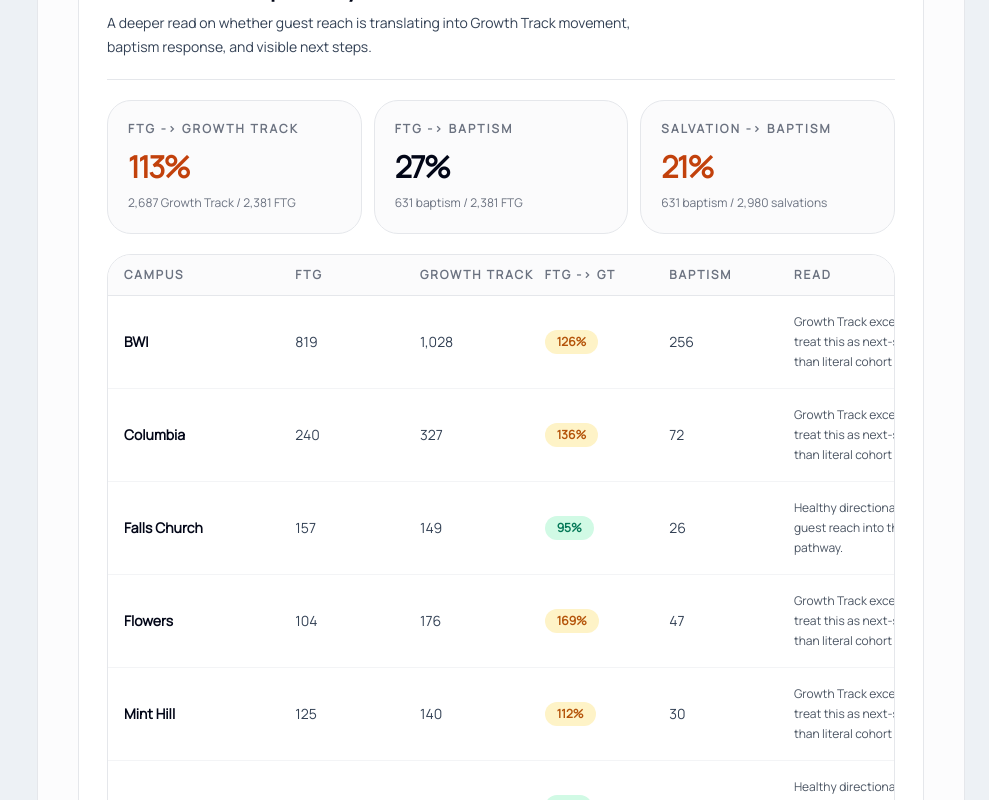
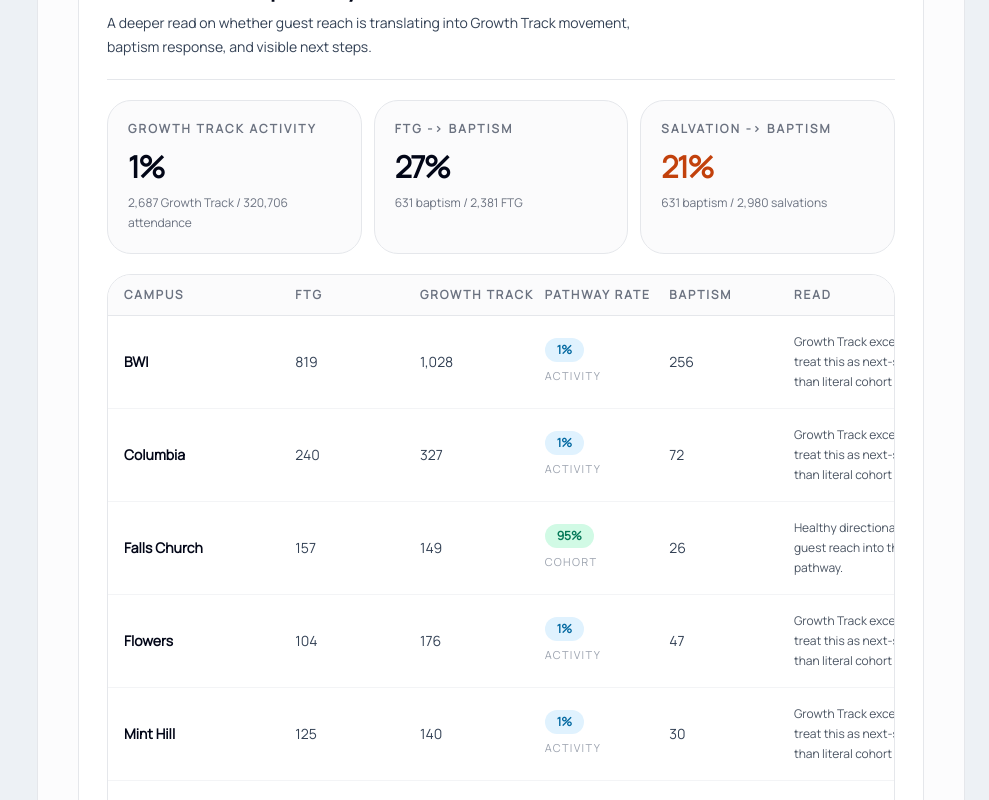
Before and after one commit to richardjom/campus-dashboard, a React (Vite) app: page /insights in a window 1280 px wide. Shown: the part 4500-5300 px from the top of the page, without its empty margins (291-1280 px from the left). Built offline with nearby package versions, Linux system fonts and the light colour scheme.

Commit message:
Make conversion funnel rate context-aware

```diff
--- a/src/components/conversion-funnel-card.tsx
+++ b/src/components/conversion-funnel-card.tsx
@@ -12,14 +12,24 @@ type ConversionFunnelCardProps = {
 
 type ConversionRow = {
   campus: string;
+  attendance: number;
   firstTimeGuests: number;
   growthTrack: number;
   baptism: number;
   salvations: number;
   guestToGrowthTrack: number | null;
+  growthTrackActivity: number | null;
   guestToBaptism: number | null;
   salvationToBaptism: number | null;
   note: string;
+};
+
+type PathwayMetricPresentation = {
+  label: string;
+  value: number | null;
+  detail: string;
+  tone: "positive" | "warning" | "neutral";
+  mode: "cohort" | "activity" | "none";
 };
 
 export function ConversionFunnelCard({
@@ -31,6 +41,10 @@ export function ConversionFunnelCard({
 }: ConversionFunnelCardProps) {
   const rows = useMemo(() => buildConversionRows(metrics, campuses, year), [metrics, campuses, year]);
   const totals = useMemo(() => summarizeRows(rows), [rows]);
+  const primaryPathwayMetric = useMemo(
+    () => buildPathwayMetricPresentation(totals.attendance, totals.firstTimeGuests, totals.growthTrack),
+    [totals.attendance, totals.firstTimeGuests, totals.growthTrack],
+  );
 
   if (rows.length === 0) {
     return (
@@ -68,10 +82,10 @@ export function ConversionFunnelCard({
 
       <div className="mt-5 grid gap-3 md:grid-cols-3">
         <ConversionStat
-          label="FTG -> Growth Track"
-          value={formatRate(totals.guestToGrowthTrack)}
-          detail={`${totals.growthTrack.toLocaleString()} Growth Track / ${totals.firstTimeGuests.toLocaleString()} FTG`}
-          tone={getRateTone(totals.guestToGrowthTrack, totals.growthTrack > totals.firstTimeGuests)}
+          label={primaryPathwayMetric.label}
+          value={formatRate(primaryPathwayMetric.value)}
+          detail={primaryPathwayMetric.detail}
+          tone={primaryPathwayMetric.tone}
         />
         <ConversionStat
           label="FTG -> Baptism"
@@ -92,12 +106,15 @@ export function ConversionFunnelCard({
           <span>Campus</span>
           <span>FTG</span>
           <span>Growth Track</span>
-          <span>{"FTG -> GT"}</span>
+          <span>Pathway rate</span>
           <span>Baptism</span>
           <span>Read</span>
         </div>
 
-        {rows.map((row) => (
+        {rows.map((row) => {
+          const pathwayMetric = buildPathwayMetricPresentation(row.attendance, row.firstTimeGuests, row.growthTrack);
+
+          return (
             <div
               key={row.campus}
               className="grid min-w-[920px] grid-cols-[1.1fr_0.8fr_0.8fr_0.8fr_0.8fr_1.4fr] items-center border-b border-gray-100 px-4 py-4 text-sm last:border-b-0 hover:bg-[#fbfbfc]"
@@ -105,15 +122,17 @@ export function ConversionFunnelCard({
               <span className="font-semibold text-slate-950">{row.campus}</span>
               <span className="text-slate-700">{row.firstTimeGuests.toLocaleString()}</span>
               <span className="text-slate-700">{row.growthTrack.toLocaleString()}</span>
-            <span>
-              <span className={getRateBadgeClass(row.guestToGrowthTrack, row.growthTrack > row.firstTimeGuests)}>
-                {formatRate(row.guestToGrowthTrack)}
+              <span className="space-y-1">
+                <span className={getPathwayBadgeClass(pathwayMetric)}>
+                  {formatRate(pathwayMetric.value)}
                 </span>
+                <p className="text-[11px] font-medium uppercase tracking-[0.12em] text-gray-400">{pathwayMetric.mode === "cohort" ? "cohort" : pathwayMetric.mode === "activity" ? "activity" : "n/a"}</p>
               </span>
               <span className="text-slate-700">{row.baptism.toLocaleString()}</span>
               <span className="text-xs leading-5 text-gray-600">{row.note}</span>
             </div>
-        ))}
+          );
+        })}
       </div>
 
       <p className="mt-4 text-xs leading-5 text-gray-500">
@@ -140,21 +159,25 @@ function buildConversionRows(metrics: SundayMetric[], campuses?: string[], year?
   return campusScope
     .map((campus) => {
       const campusRecords = scopedMetrics.filter((metric) => metric.campus === campus);
+      const attendance = sumMetric(campusRecords, "attendance");
       const firstTimeGuests = sumMetric(campusRecords, "first_time_guests");
       const growthTrack = sumMetric(campusRecords, "growth_track");
       const baptism = sumMetric(campusRecords, "baptism");
       const salvations = sumMetric(campusRecords, "salvations");
       const guestToGrowthTrack = ratio(growthTrack, firstTimeGuests);
+      const growthTrackActivity = ratio(growthTrack, attendance);
       const guestToBaptism = ratio(baptism, firstTimeGuests);
       const salvationToBaptism = ratio(baptism, salvations);
 
       return {
         campus,
+        attendance,
         firstTimeGuests,
         growthTrack,
         baptism,
         salvations,
         guestToGrowthTrack,
+        growthTrackActivity,
         guestToBaptism,
         salvationToBaptism,
         note: buildConversionNote(firstTimeGuests, growthTrack, guestToGrowthTrack),
@@ -166,6 +189,7 @@ function buildConversionRows(metrics: SundayMetric[], campuses?: string[], year?
 function summarizeRows(rows: ConversionRow[]): Omit<ConversionRow, "campus" | "note"> {
   const totals = rows.reduce(
     (accumulator, row) => {
+      accumulator.attendance += row.attendance;
       accumulator.firstTimeGuests += row.firstTimeGuests;
       accumulator.growthTrack += row.growthTrack;
       accumulator.baptism += row.baptism;
@@ -173,6 +197,7 @@ function summarizeRows(rows: ConversionRow[]): Omit<ConversionRow, "campus" | "n
       return accumulator;
     },
     {
+      attendance: 0,
       firstTimeGuests: 0,
       growthTrack: 0,
       baptism: 0,
@@ -183,6 +208,7 @@ function summarizeRows(rows: ConversionRow[]): Omit<ConversionRow, "campus" | "n
   return {
     ...totals,
     guestToGrowthTrack: ratio(totals.growthTrack, totals.firstTimeGuests),
+    growthTrackActivity: ratio(totals.growthTrack, totals.attendance),
     guestToBaptism: ratio(totals.baptism, totals.firstTimeGuests),
     salvationToBaptism: ratio(totals.baptism, totals.salvations),
   };
@@ -221,6 +247,31 @@ function buildConversionNote(firstTimeGuests: number, growthTrack: number, guest
   return "Directional movement is present; cohort follow-up data would sharpen the read.";
 }
 
+function buildPathwayMetricPresentation(attendance: number, firstTimeGuests: number, growthTrack: number): PathwayMetricPresentation {
+  if (firstTimeGuests > 0 && growthTrack <= firstTimeGuests) {
+    const value = ratio(growthTrack, firstTimeGuests);
+    return {
+      label: "FTG -> Growth Track",
+      value,
+      detail: `${growthTrack.toLocaleString()} Growth Track / ${firstTimeGuests.toLocaleString()} FTG`,
+      tone: getRateTone(value, false),
+      mode: "cohort",
+    };
+  }
+
+  const activityRate = ratio(growthTrack, attendance);
+  return {
+    label: "Growth Track activity",
+    value: activityRate,
+    detail:
+      attendance > 0
+        ? `${growthTrack.toLocaleString()} Growth Track / ${attendance.toLocaleString()} attendance`
+        : `${growthTrack.toLocaleString()} Growth Track activity logged`,
+    tone: "neutral",
+    mode: growthTrack > 0 ? "activity" : "none",
+  };
+}
+
 function formatRate(value: number | null) {
   if (value === null || Number.isNaN(value)) return "N/A";
   return `${Math.round(value * 100)}%`;
@@ -241,6 +292,14 @@ function getRateBadgeClass(value: number | null, overBaseline: boolean) {
   if (tone === "positive") return `${base} bg-emerald-100 text-emerald-700`;
   if (tone === "warning") return `${base} bg-amber-100 text-amber-700`;
   return `${base} bg-gray-100 text-slate-700`;
+}
+
+function getPathwayBadgeClass(presentation: PathwayMetricPresentation) {
+  if (presentation.mode === "activity") {
+    return "inline-flex rounded-full bg-sky-100 px-3 py-1 text-xs font-semibold text-sky-700";
+  }
+
+  return getRateBadgeClass(presentation.value, false);
 }
 
 function ConversionStat({
```
Lines whose indentation alone changed are shown as unchanged.
